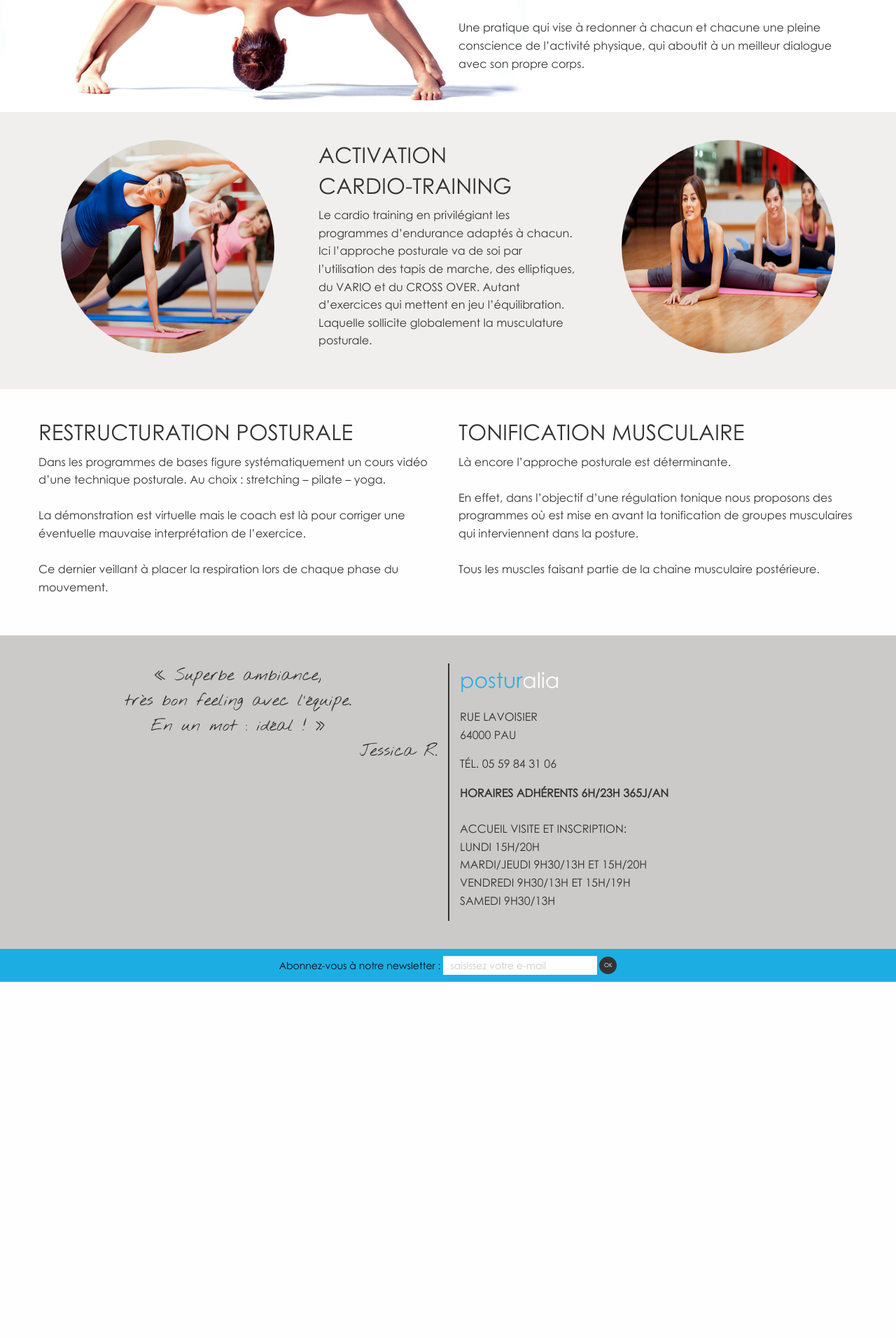
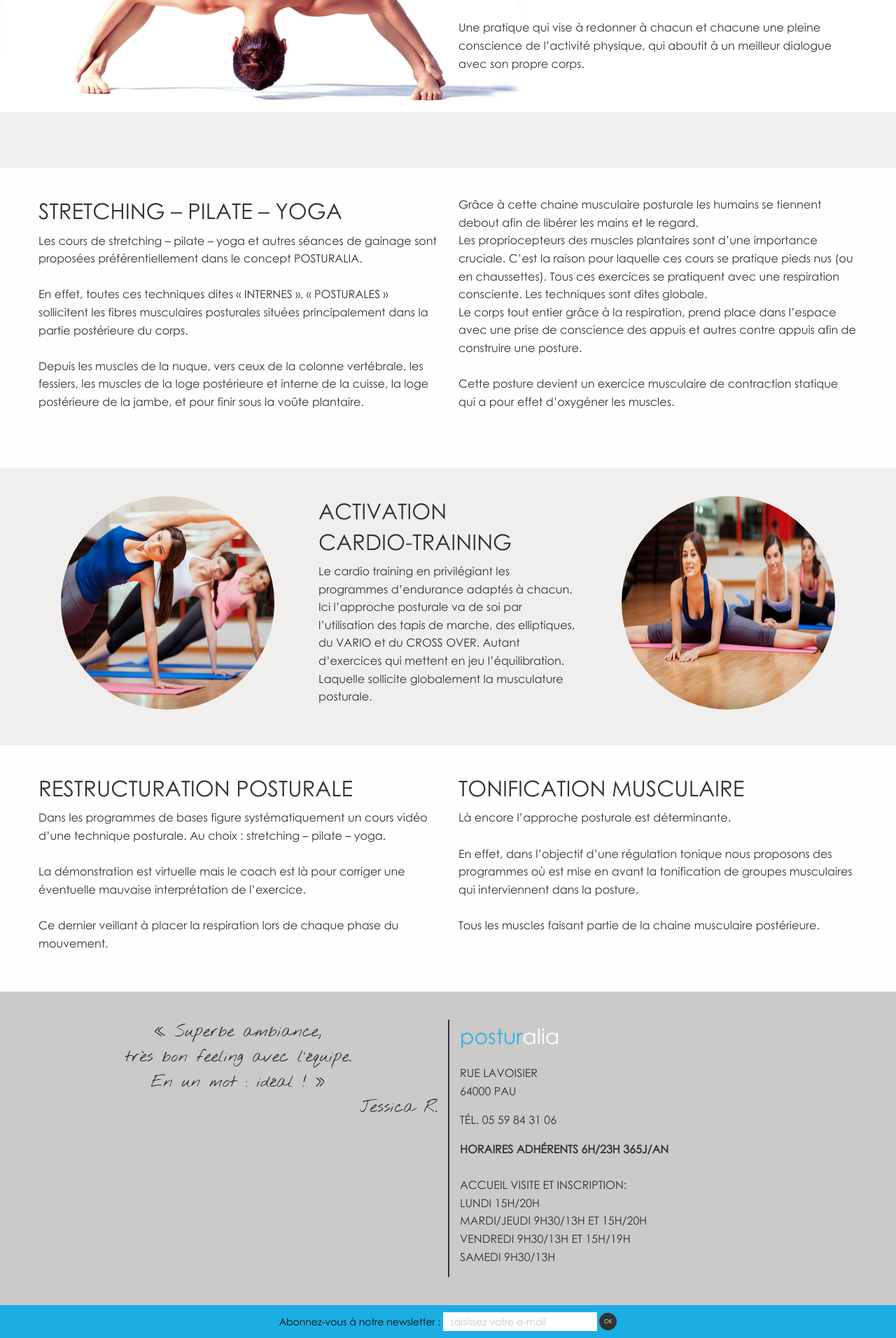
Before and after one commit to xav335/postularaliaProd, a PHP site: page /cours.php in a window 1280 px wide. Shown: the part 584-2496 px from the top of the page at 70% size. Before the commit the page ends 1987 px from the top, so only its background shows below. Run offline with PHP 8.4, Linux system fonts and the light colour scheme; data that the repository does not hold is empty; some libraries are stand-ins or nearby versions.

Commit message:
modifs marzio cours

```diff
--- a/cours.php
+++ b/cours.php
@@ -28,7 +28,36 @@
 					</div>
 				</div>
 			</section>
+			<section id="middle-of-page">
 
+			</section>
+			<section id="types-de-cours">
+				<div class="row">
+					<div class="large-6 medium-6 small-12 columns">
+						<h3>stretching – pilate – yoga </h3>
+						<p>
+                        Les cours de stretching – pilate – yoga et autres séances de gainage sont proposées préférentiellement dans le concept POSTURALIA.<br><br>
+                        En effet, toutes ces techniques dites « INTERNES », « POSTURALES » sollicitent les fibres musculaires posturales situées principalement
+                         dans la partie postérieure du corps. <br><br>
+                         Depuis les muscles de la nuque, vers ceux de la colonne vertébrale, les fessiers, les muscles de la loge postérieure et interne de la cuisse,
+                         la loge postérieure de la jambe, et pour finir sous la voûte plantaire. <br><br>
+
+
+						</p>
+					</div>
+					<div class="large-6 medium-6 small-12 columns">
+						<p>
+                        Grâce à cette chaine musculaire posturale les humains se tiennent debout afin de libérer les mains et le regard.<br>
+                        Les propriocepteurs des muscles plantaires sont d’une importance cruciale. C’est la raison pour laquelle ces cours se
+                        pratique pieds nus (ou en chaussettes). Tous ces exercices se pratiquent avec une respiration consciente. Les techniques sont dites globale. <br>
+                        Le corps tout entier grâce à la respiration, prend place dans l’espace avec une prise de conscience des appuis
+                        et autres contre appuis afin de construire une posture. <br><br>
+                        Cette posture devient un exercice musculaire de contraction statique qui a pour effet d’oxygéner les muscles.
+
+						</p>
+					</div>
+				</div>
+			</section>
 			<section id="middle-of-page">
 				<div class="row" data-equalizer>
 					<div class="large-4 medium-4 small-12 columns" data-equalizer-watch>
```
